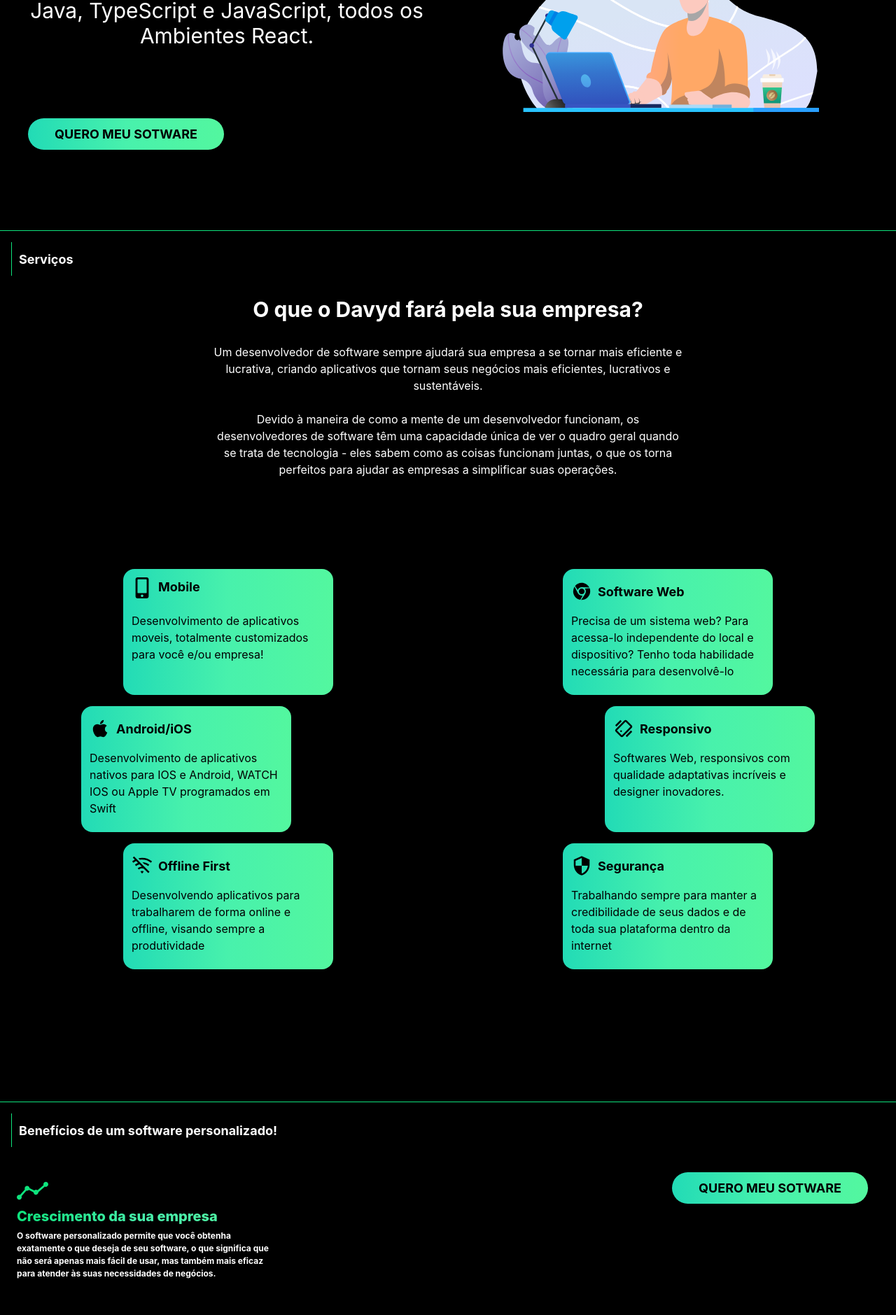
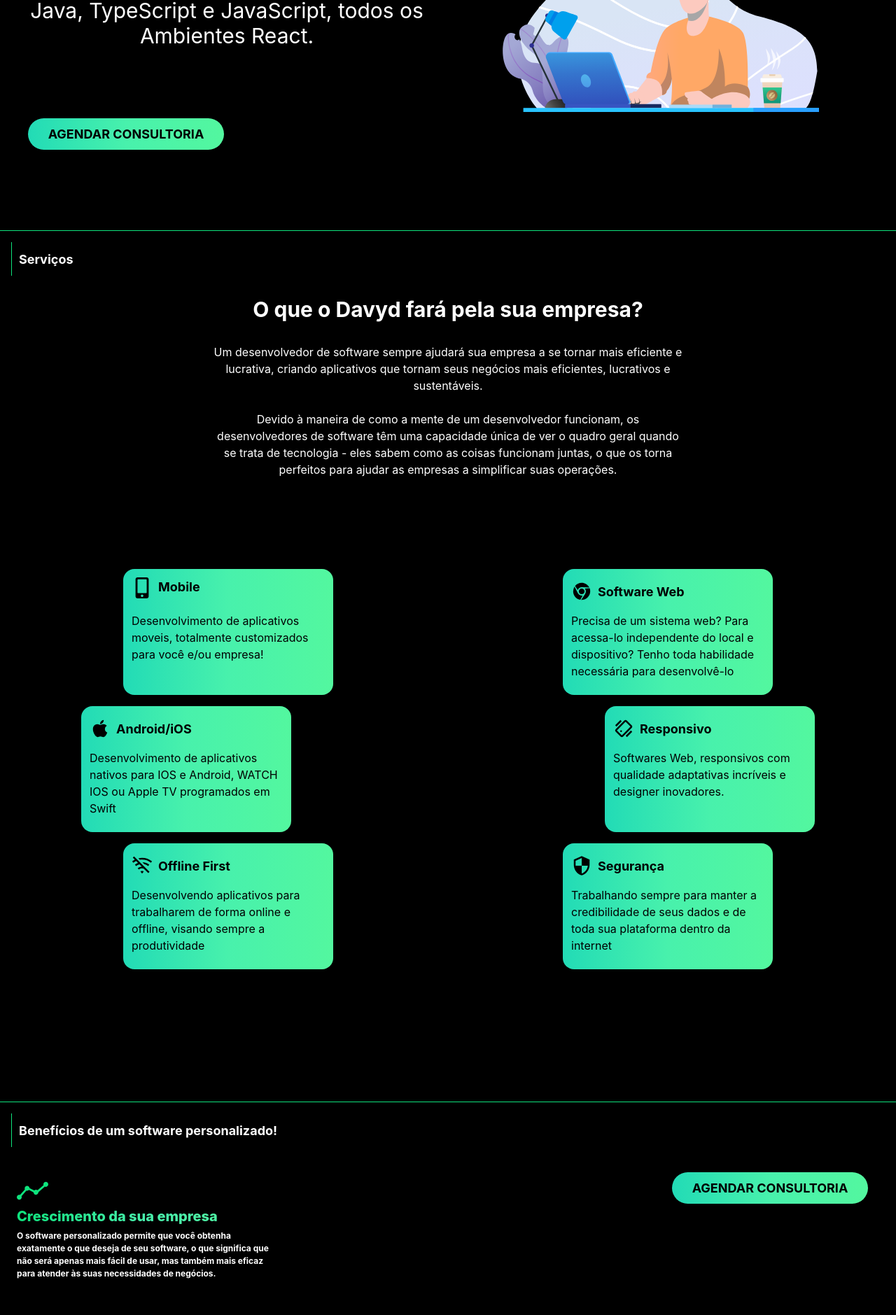
Before and after one commit to davydcardoso/davydcardoso-landing-page, a React (Create React App) app: page / in a window 1280 px wide. Shown: the part 346-2225 px from the top of the page at 70% size. Built offline with nearby package versions, Linux system fonts and the light colour scheme.

Commit message:
feat: correction text button

```diff
--- a/src/components/Benefits.tsx
+++ b/src/components/Benefits.tsx
@@ -31,7 +31,7 @@ export const Benefits: React.FC = () => {
           onClick={handleRedirectContactForm}
           className="w-[100%] lg:w-[280px] h-[45px] hidden lg:block lg:absolute lg:right-10 mt-[20px] uppercase bg-gradient-to-r from-[#22DBB6] via-[#48F1AC] to-[#53f79f] text-black text-[18px] font-bold rounded-3xl hover:scale-105 ease-in-out duration-200 "
         >
-          QUERO MEU SOTWARE
+          AGENDAR CONSULTORIA
         </button>
       </div>
 
--- a/src/components/Presentation.tsx
+++ b/src/components/Presentation.tsx
@@ -27,7 +27,7 @@ export const Presetantion: React.FC = () => {
           onClick={handleRedirectContactForm}
           className="w-[100%] lg:w-[280px] h-[45px] uppercase bg-gradient-to-r from-[#22DBB6] via-[#48F1AC] to-[#53f79f] mt-[40px] lg:mt-[100px] text-black text-[18px] font-bold rounded-3xl hover:scale-105 ease-in-out duration-200 "
         >
-          QUERO MEU SOTWARE
+          AGENDAR CONSULTORIA
         </button>
       </div>
       <div className="w-full lg:h-[70%] flex justify-center items-center ">
```
